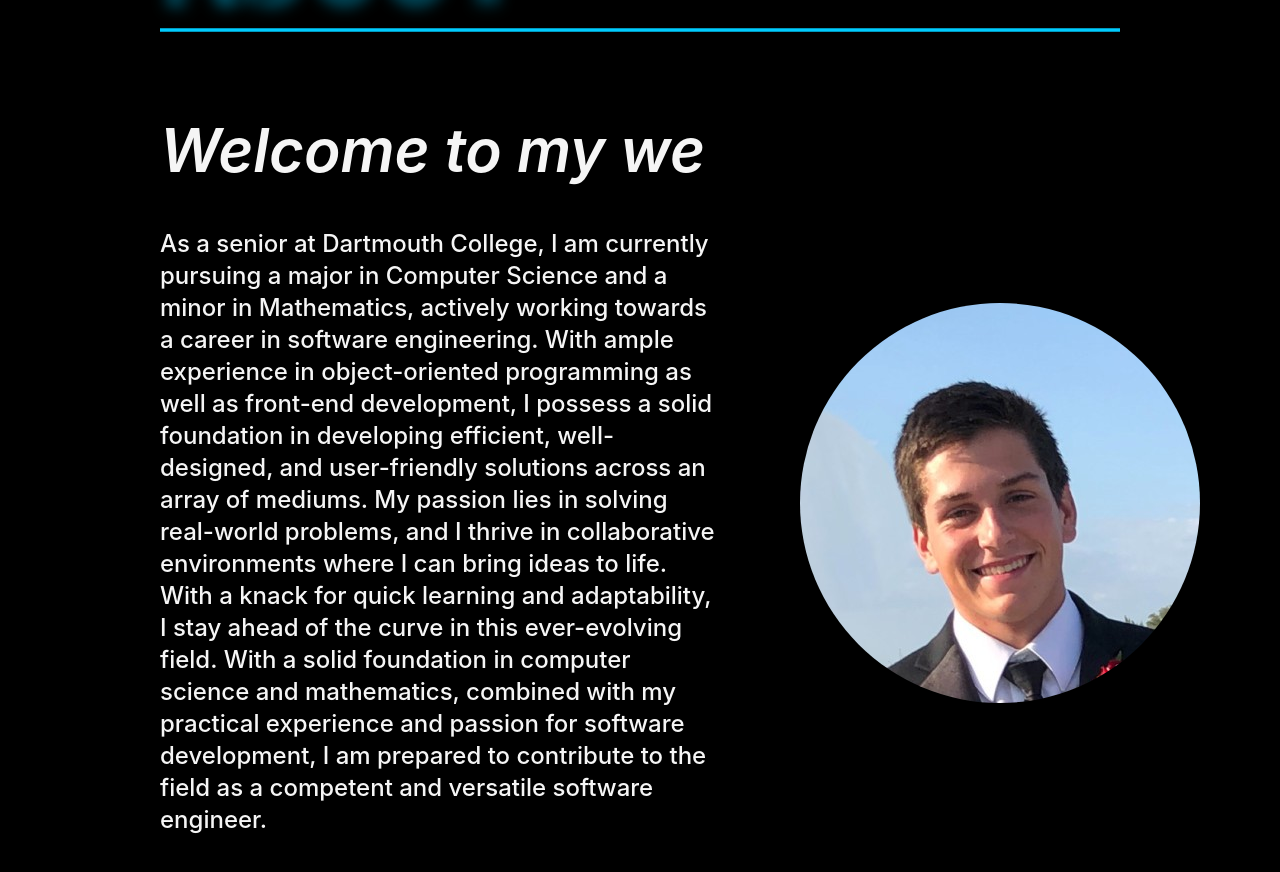
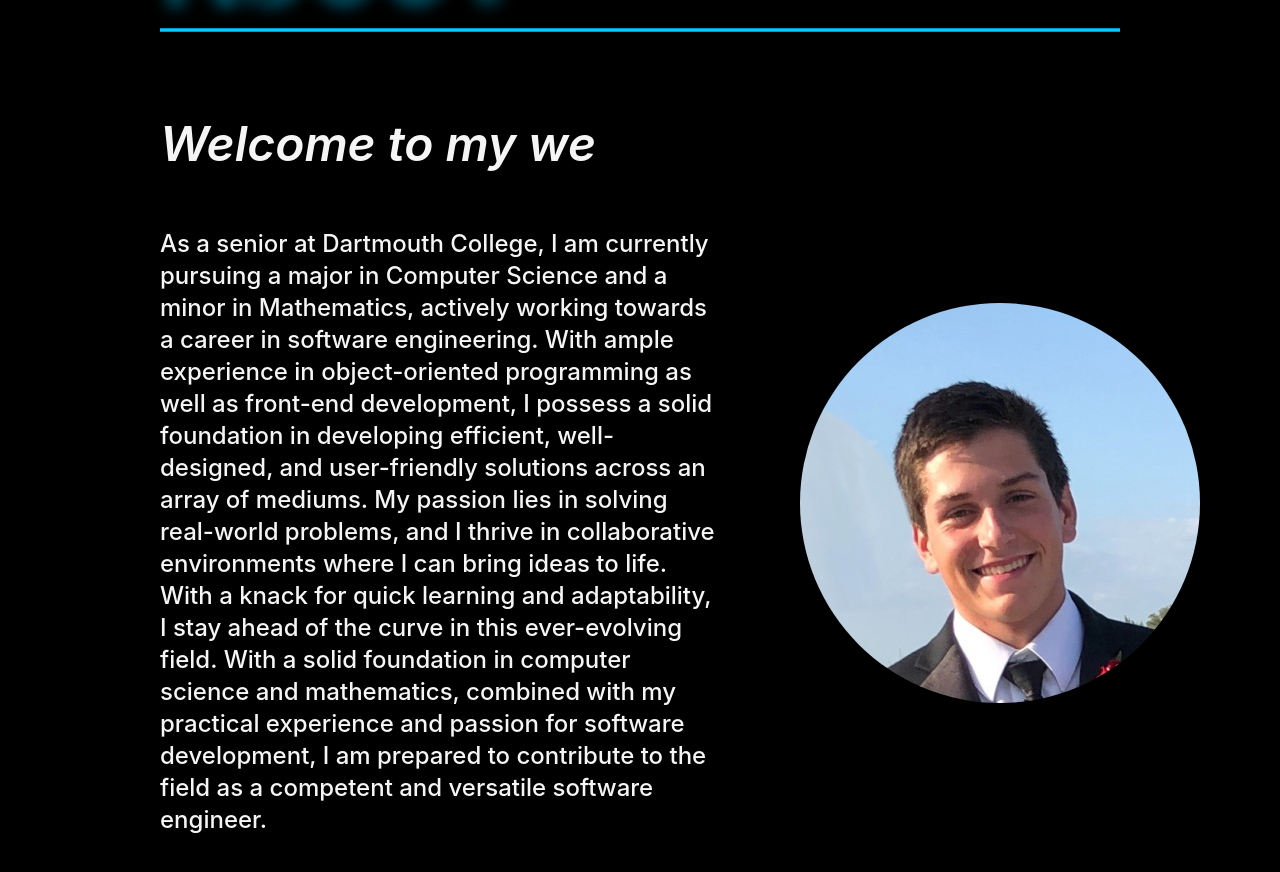
Before and after one commit to charliechildress/personal-portfolio, a React (Create React App) app: page / in a window 1280 px wide. Shown: the part 1093-1965 px from the top of the page. Built offline with nearby package versions, Linux system fonts and the light colour scheme.

Commit message:
favicon added

```diff
--- a/public/index.html
+++ b/public/index.html
@@ -8,7 +8,7 @@
     </style>
 
     <meta charset="utf-8" />
-    <link rel="icon" href="%PUBLIC_URL%/favicon.ico" />
+    <link rel="icon" href="%PUBLIC_URL%/favicon.png" />
     <meta name="viewport" content="width=device-width, initial-scale=1" />
     <meta name="theme-color" content="#000000" />
     <meta
@@ -31,7 +31,7 @@
       Learn how to configure a non-root public URL by running `npm run build`.
     -->
     <script src="https://kit.fontawesome.com/293c8a787d.js" crossorigin="anonymous"></script>
-    <title>React App</title>
+    <title>Charlie Childress</title>
   </head>
   <body>
     <noscript>You need to enable JavaScript to run this app.</noscript>
--- a/src/screens/About.jsx
+++ b/src/screens/About.jsx
@@ -54,7 +54,7 @@ const About = () => {
 					className="flex-0 w-1/2 sm:w-full xs:w-full"
 				>
 					<div className="flex-row">
-						<h2 className="flex-0 mt-[-55px] 2xl:mt-[-80px] xl:mt-[-70px] md:mt-[-70px] sm:mt-[-80px] xs:mt-[-80px]  3xl:min-h-[60px] 2xl:min-h-[60px] xl:min-h-[60px] lg:min-h-[40px] md:min-h-[40px] sm:min-h-[36px] xs:min-h-[28px] italic font-semibold text-dark-text text-2xl 3xl:text-6xl 2xl:text-6xl xl:text-6xl lg:text-4xl md:text-4xl sm:text-3xl xs:text-lg">
+						<h2 className="flex-0 mt-[-55px] 2xl:mt-[-80px] xl:mt-[-70px] md:mt-[-70px] sm:mt-[-80px] xs:mt-[-80px]  3xl:min-h-[60px] 2xl:min-h-[60px] xl:min-h-[60px] lg:min-h-[40px] md:min-h-[40px] sm:min-h-[36px] xs:min-h-[28px] italic font-semibold text-dark-text text-2xl 3xl:text-6xl 2xl:text-6xl xl:text-5xl lg:text-4xl md:text-3xl sm:text-3xl xs:text-lg">
 							{typedText}
 						</h2>
 						<p className="flex-1 mt-12 lg:mt-5 md:mt-5 sm:mt-5 xs:mt-5 font-medium text-dark-text text-sm 3xl:text-3xl 2xl:text-2xl xl:text-2xl lg:text-lg md:text-lg sm:text-sm xs:text-xs">
```
Also changed, not shown: public/favicon.png (added), 1 other file (tests, documents, lock files or other folders).
